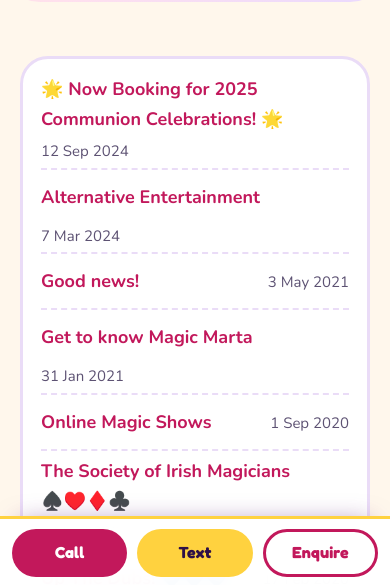
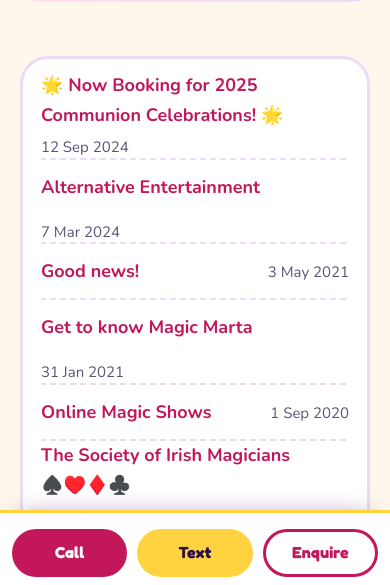
Before and after one commit to apexagenticsuk/marta-preview, a website: page blog.html in a window 390 px wide. Shown: the part 257-842 px from the top of the page. Drawn offline with Linux system fonts and the light colour scheme.

Commit message:
Blog index rows 56px so no link sits within 12px above the dock buttons at common phone sizes; tap.js checks the pair (6 viewports)

```diff
--- a/style.css
+++ b/style.css
@@ -45,7 +45,7 @@ button.ham{background:var(--paper);border:2px solid var(--line);width:48px;heigh
 .btn.sm{padding:8px 18px;min-height:44px;font-size:16px}.btn.danger{background:#b3261e;color:#fff}
 .btnrow{display:flex;flex-wrap:wrap;gap:12px;align-items:center}.center{text-align:center;margin-top:30px}
 .hact .btn{padding:8px 18px;min-height:44px;font-size:16px;box-shadow:none}
-.sticky.dock{position:fixed;left:0;right:0;bottom:0;z-index:60;display:grid;grid-template-columns:repeat(3,minmax(0,1fr));gap:10px;padding:10px 12px calc(10px + env(safe-area-inset-bottom));background:rgba(255,255,255,.97);backdrop-filter:blur(10px);border-top:3px solid var(--sun);box-shadow:0 -12px 26px -20px rgba(91,26,110,.6);overflow:hidden}
+.sticky.dock{position:fixed;left:0;right:0;bottom:0;z-index:60;display:grid;grid-template-columns:repeat(3,minmax(0,1fr));gap:10px;padding:16px 12px calc(10px + env(safe-area-inset-bottom));background:rgba(255,255,255,.97);backdrop-filter:blur(10px);border-top:3px solid var(--sun);box-shadow:0 -12px 26px -20px rgba(91,26,110,.6);overflow:hidden}
 .dock .btn{padding:8px 6px;font-size:16px;min-width:0;box-shadow:none;overflow-wrap:anywhere}
 /* type */
 h1,h2,h3,h4{font-family:var(--head);font-weight:700;line-height:1.1;color:var(--rose3)}
@@ -129,8 +129,8 @@ section{padding:clamp(54px,9vw,96px) 0}
 .ggrid img{width:100%;height:auto}.ggrid figcaption{padding:10px 14px;font-size:15px;color:var(--mut)}
 .vids{background:var(--lav);border-radius:48px;margin:0 8px}
 /* blog */
-.pindex ol{list-style:none;display:grid;gap:2px;margin-bottom:46px;background:var(--paper);border:3px solid var(--line);border-radius:var(--r);padding:12px 18px}
-.pindex li{display:flex;flex-wrap:wrap;gap:4px 14px;justify-content:space-between;padding:4px 0;border-bottom:2px dashed var(--line)}.pindex li:last-child{border:0}.pindex a{font-weight:700;text-decoration:none;display:inline-flex;align-items:center;min-height:44px;overflow-wrap:anywhere;max-width:100%}.pindex time{color:var(--mut);font-size:15px;align-self:center}
+.pindex ol{list-style:none;display:grid;gap:0;margin-bottom:46px;background:var(--paper);border:3px solid var(--line);border-radius:var(--r);padding:12px 18px}
+.pindex li{display:flex;flex-wrap:wrap;gap:4px 14px;justify-content:space-between;align-items:center;padding:0;border-bottom:0;background:linear-gradient(90deg,var(--line) 60%,transparent 0) bottom/10px 2px repeat-x}.pindex li:last-child{background:none}.pindex li a{min-height:56px}.pindex li:last-child{border:0}.pindex a{font-weight:700;text-decoration:none;display:inline-flex;align-items:center;min-height:44px;overflow-wrap:anywhere;max-width:100%}.pindex time{color:var(--mut);font-size:15px;align-self:center}
 .post{background:var(--paper);border:3px solid var(--line);border-radius:var(--r);padding:26px 22px;box-shadow:var(--sh);margin-bottom:26px;scroll-margin-top:90px}
 .post h2{font-size:clamp(26px,5vw,34px)}.post .meta{color:var(--mut);font-size:15px;margin:8px 0 18px}.post img{border-radius:20px;margin:0 0 18px;height:auto;max-width:min(100%,740px)}
 .pbody p{overflow-wrap:anywhere}
@@ -186,7 +186,7 @@ hr{border:0;border-top:3px dotted var(--line);margin:24px 0}.blk-divider.space{h
 /* queue fixes: even hero buttons, dock clearance, tap targets, folded blog */
 nav.main{gap:10px}
 .btn{justify-content:center;text-align:center}
-@media (max-width:600px){.hero .btnrow,.enquire .btnrow{display:grid;grid-template-columns:repeat(2,minmax(0,1fr));gap:12px;justify-items:stretch}.hero .btnrow>.btn:first-child,.enquire .btnrow>.btn:first-child{grid-column:1/-1}.hero .btnrow>.btn,.enquire .btnrow>.btn{width:100%}}
+@media (max-width:600px){.hero .btnrow,.enquire .btnrow,.band .btnrow{display:grid;grid-template-columns:repeat(2,minmax(0,1fr));gap:12px;justify-items:stretch}.hero .btnrow>.btn:first-child,.enquire .btnrow>.btn:first-child,.band .btnrow>.btn:first-child{grid-column:1/-1}.hero .btnrow>.btn,.enquire .btnrow>.btn,.band .btnrow>.btn{width:100%}}
 body{padding-bottom:calc(var(--dock,86px) + 16px)}
 @media (min-width:1100px){body{padding-bottom:0}}
 .sticky.dock{transition:transform .2s,opacity .2s}
@@ -196,3 +196,5 @@ details.older{margin-top:8px}details.older>summary{display:flex;align-items:cent
 details.older>summary::-webkit-details-marker{display:none}details.older[open]>summary{margin-bottom:34px}
 details.older>summary:hover{background:var(--rose);color:#fff}details.older>summary:focus-visible{outline:3px solid var(--plum);outline-offset:3px}
 @media (prefers-reduced-motion:reduce){html{scroll-behavior:auto!important}}
+
+details.older>summary .s-hide,details.older[open]>summary .s-show{display:none}details.older[open]>summary .s-hide{display:inline}
```
Also changed, not shown: tests/tap.js (+5 -1 lines).
